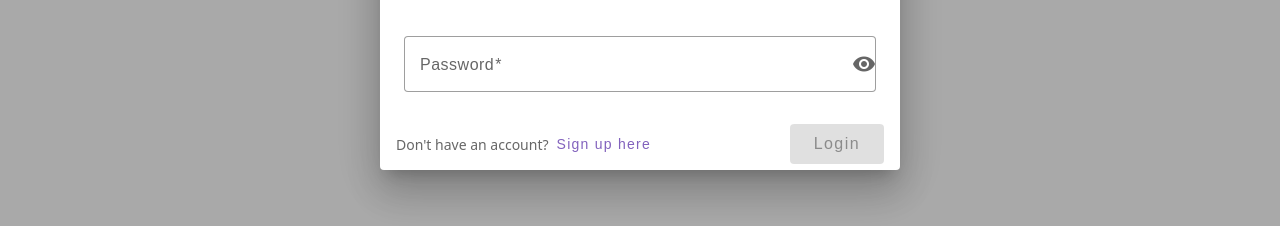
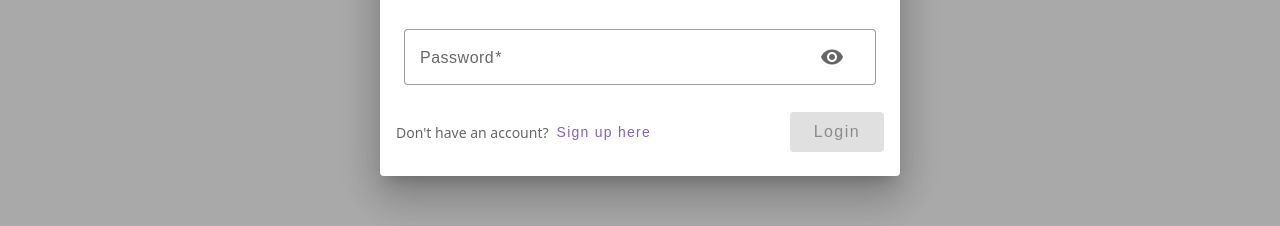
Before and after one commit to AlineTaylor/VizTeams-ui, an Angular app: page / in a window 1280 px wide. Both pictures are taken after a click on the button "Sign in". Shown: the part 384-610 px from the top of the page. Built offline with nearby package versions, Linux system fonts and the light colour scheme.

Commit message:
Enhanced styling for authentication dialogs and password input
- Adjusted padding in dialog footer for better spacing.
- Added class for password input to remove MS Edge's native visibility toggle.
- Updated styles for password visibility toggle button and its spacing.

```diff
--- a/src/app/features/auth/auth-dialog.css
+++ b/src/app/features/auth/auth-dialog.css
@@ -17,7 +17,7 @@
   justify-content: space-between;
   align-items: center;
   width: 100%;
-  padding: 0 16px;
+  padding: 0 16px 24px 16px;
   margin-top: -16px;
 }
 
@@ -49,3 +49,8 @@
 mat-error p {
   margin: 0;
 }
+
+/* Removing MS Edge's native visibility toggle */
+.password-input ::-ms-reveal {
+  display: none;
+}
--- a/src/app/features/auth/login/login.component.html
+++ b/src/app/features/auth/login/login.component.html
@@ -19,6 +19,7 @@
         <mat-label>Password</mat-label>
         <input
           matInput
+          class="password-input"
           [type]="hide() ? 'password' : 'text'"
           formControlName="password"
           autocomplete="current-password"
--- a/src/app/features/auth/signup/signup.component.html
+++ b/src/app/features/auth/signup/signup.component.html
@@ -22,6 +22,7 @@
         <mat-label>Password</mat-label>
         <input
           matInput
+          class="password-input"
           [type]="hide() ? 'password' : 'text'"
           formControlName="password"
           autocomplete="new-password"
--- a/src/styles.scss
+++ b/src/styles.scss
@@ -77,6 +77,24 @@ body,
   color: var(--color-error) !important;
 }
 
+/* Global mat-icon-button cursor */
+.mat-mdc-icon-button,
+button[matsuffix],
+button[matprefix],
+mat-button[mat-icon-button] {
+  cursor: pointer !important;
+}
+
+/* Spacing for password visibility toggle button */
+.mat-mdc-form-field-icon-suffix {
+  padding: 0px 2rem 0px 4px !important;
+}
+
+div.mat-mdc-form-field-icon-suffix {
+  padding-right: 2rem !important;
+}
+
+//Add team dialog styles
 ::ng-deep .custom-add-team-dialog .mat-mdc-dialog-container {
   width: 700px !important;
   max-width: 90vw !important;
```
